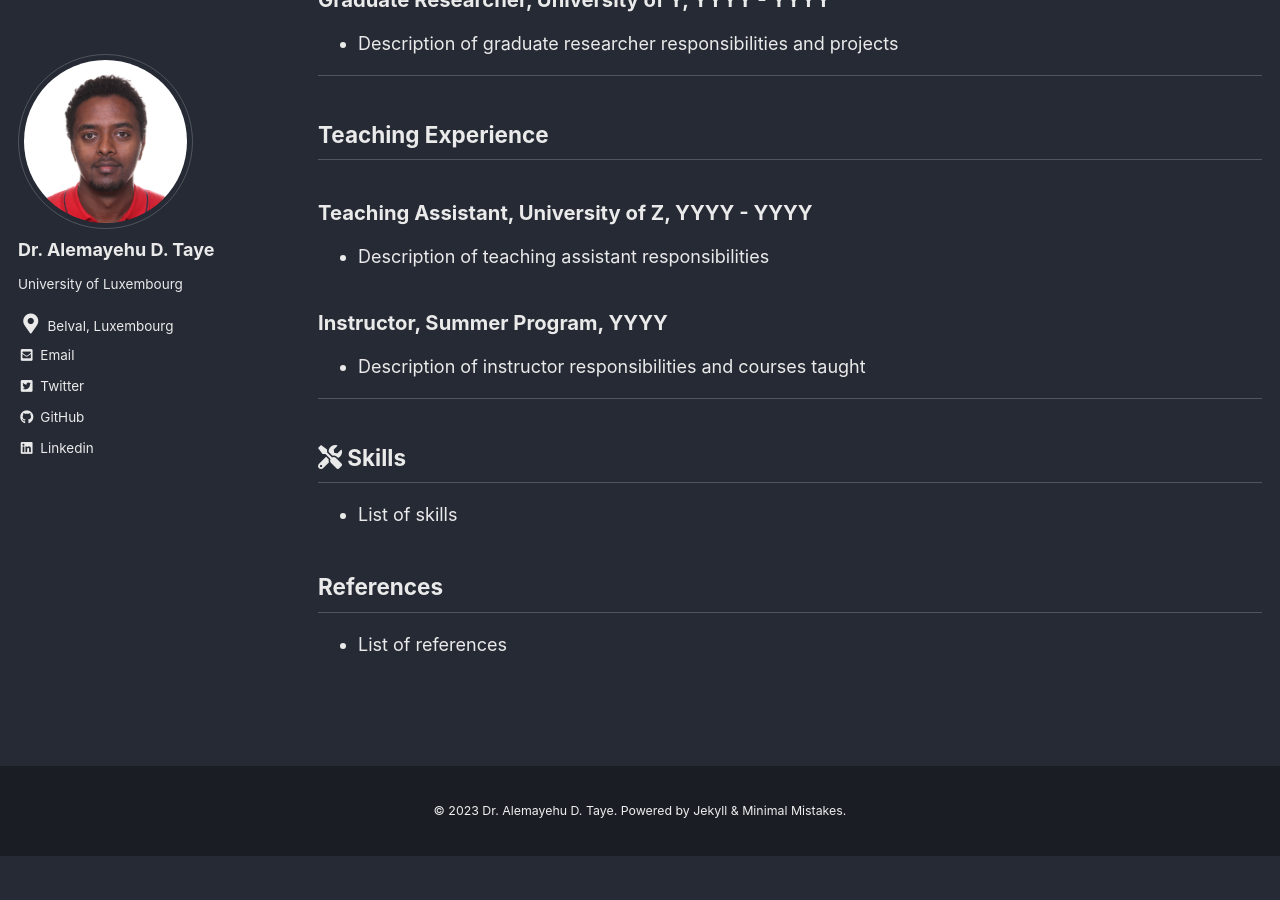
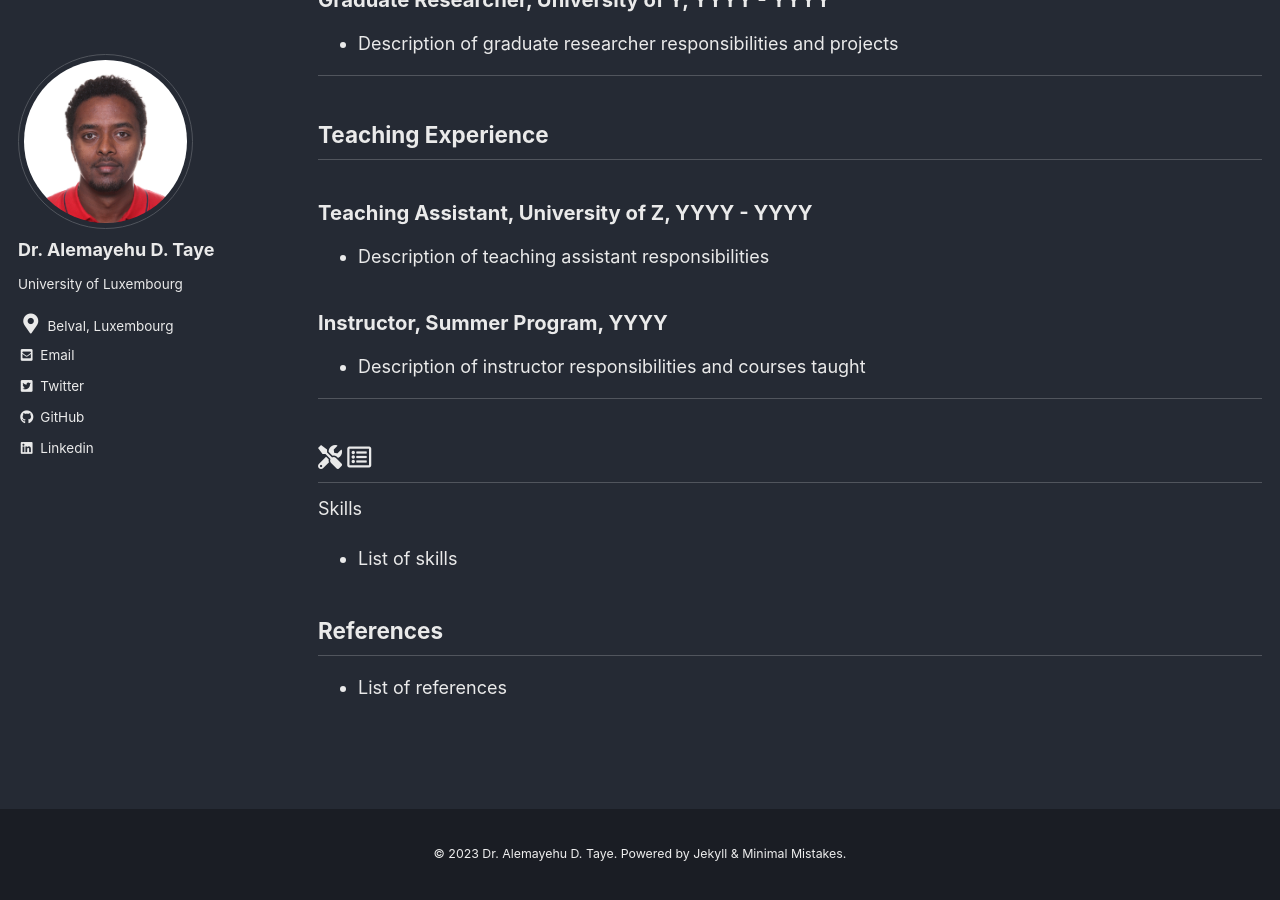
Before and after one commit to AlexTaye/AlexTAYE, a Jekyll site: the page built from _pages/CV.md, in a window 1280 px wide and 900 px high, scrolled down 984 px. Built offline with Jekyll 4.4.1, drawn with Linux system fonts in a browser that asks for light colours; cached includes are drawn as plain includes; before the commit the page ends 1840 px from its top, so only the background shows below that.

Commit message:
Update CV.md

```diff
--- a/_pages/CV.md
+++ b/_pages/CV.md
@@ -60,7 +60,8 @@ toc_icon: "gear"
 
 ***
 
-## <i class='fas fa-tools' style='font-size:24px'></i> Skills
+## <i class='fas fa-tools' style='font-size:24px'></i> <i class='far fa-list-alt' style='font-size:24px'></i>
+ Skills
 - List of skills
 
 
```
